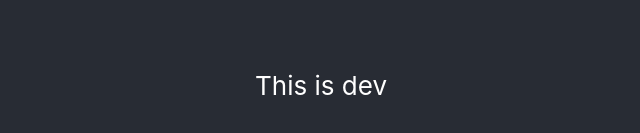
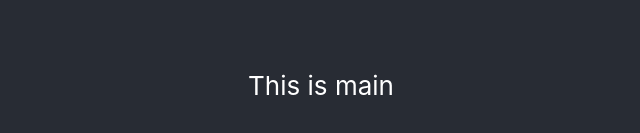
Before and after one commit to daddemo/react-test, a React (Create React App) app: page / in a window 1280 px wide. Shown: the part 315-448 px from the top of the page, without its empty margins (319-959 px from the left). Built offline with nearby package versions, Linux system fonts and the light colour scheme.

Commit message:
differentiate main

```diff
--- a/src/App.js
+++ b/src/App.js
@@ -6,7 +6,7 @@ function App() {
       <header className="App-header">
         <div>
         <p>
-          This is dev
+          This is main
         </p>
         </div>
       </header>
```
